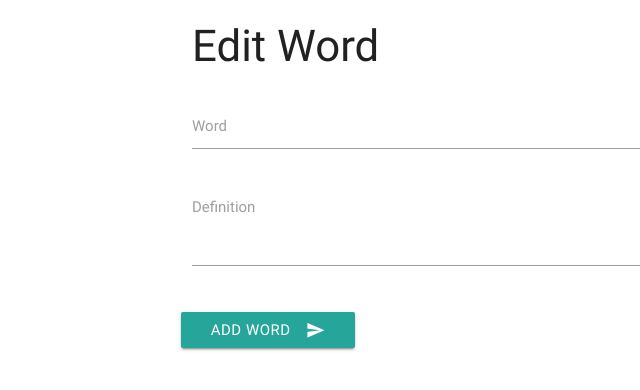
After one commit to BLMcDonald/Milestone3, a Flask app: template templates/editword.html in a window 1280 px wide. The commit adds this page. Shown: the top 390 px of the page, without its empty margins (0-640 px from the left). Run offline with Flask 2, Linux system fonts and the light colour scheme; the template is opened without the code that fills it, so the values that code supplies are empty; parts of the project's set-up code (start-up, migrations or seed data) failed here and were passed over; some libraries are stand-ins or nearby versions.

Commit message:
added edit word page

```diff
--- a/app.py
+++ b/app.py
@@ -26,6 +26,11 @@ def insert_word():
     words.insert_one(request.form.to_dict())
     return redirect(url_for('get_words'))
 
+@app.route('edit_word/<word_id>')
+def edit_word(word_id):
+    the_word = mongo.db.words.find_one({"_id": ObjectId(word_id)})
+    return render_template("editword.html", word=the_word)
+
 if __name__ == '__main__':
     app.run(host=os.environ.get('IP'),
             port=int(os.environ.get('PORT')),
--- /dev/null
+++ b/templates/editword.html
@@ -0,0 +1,27 @@
+{% extends 'base.html'%}
+{% block content %}
+
+<h3>Edit Word</h3>
+
+<div class="row">
+    <form action="{{url_for('insert_word')}}" method="POST" class="col s12">
+        <div class="row">
+            <div class="input-field col s12">
+                <input id="word_name" name="word_name" type="text" class="validate">
+                <label for="icon_prefix">Word</label>
+            </div>
+            <div class="input-field col s12">
+                <textarea name="definition" id="definition" class="materialize-textarea"></textarea>
+                <label for="icon_telephone">Definition</label>
+            </div>
+        </div>
+
+        <div class="row">
+            <button class="btn waves-effect waves-light" type="submit" name="action">Add Word
+                <i class="material-icons right">send</i>
+            </button>
+        </div>
+    </form>
+</div>
+
+{% endblock %}
--- a/templates/words.html
+++ b/templates/words.html
@@ -8,7 +8,7 @@
                 <div class="col s3">
                     <i class="material-icons">expand_more</i>
                     <a class="waves-effect waves-light btn btn_custom red">Delete</a>
-                    <a class="waves-effect waves-light btn btn_custom blue">Edit</a>
+                    <a href="{{url_for('edit_word', word_id=word._id)}}" class="waves-effect waves-light btn btn_custom blue">Edit</a>
                 </div>
                 <div class="col s9">
                     <strong>{{word.word_name}}</strong>
```
Also changed, not shown: .c9/metadata/environment/app.py (+1 -1 lines), .c9/metadata/environment/templates/addword.html (+1 -1 lines), .c9/metadata/environment/templates/editword.html (added, +1 -0 lines), .c9/metadata/environment/templates/words.html (+1 -1 lines), .c9/metadata/environment/static/css/style.css, 2 other files.
